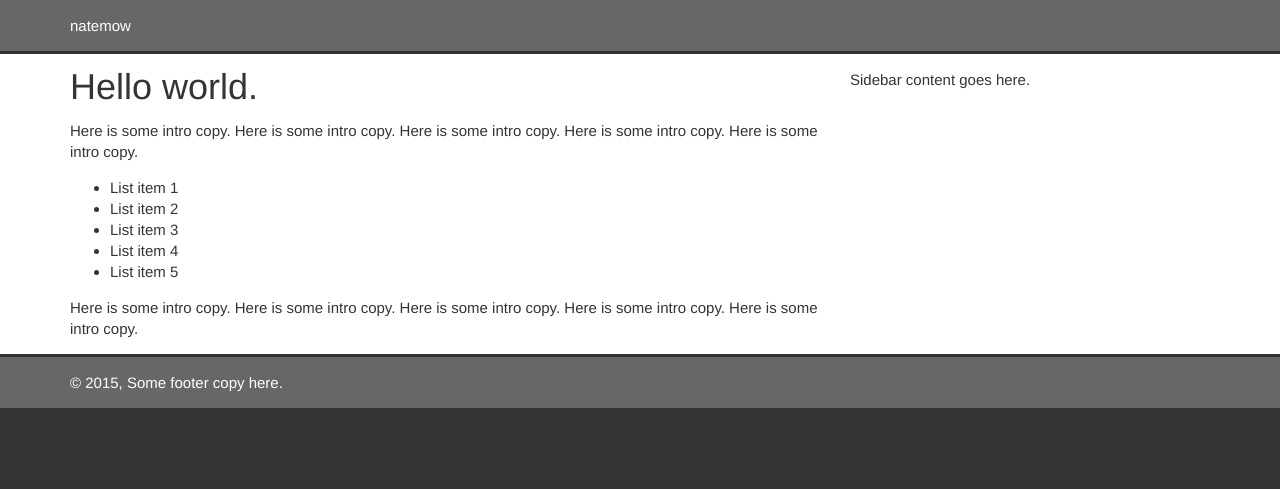
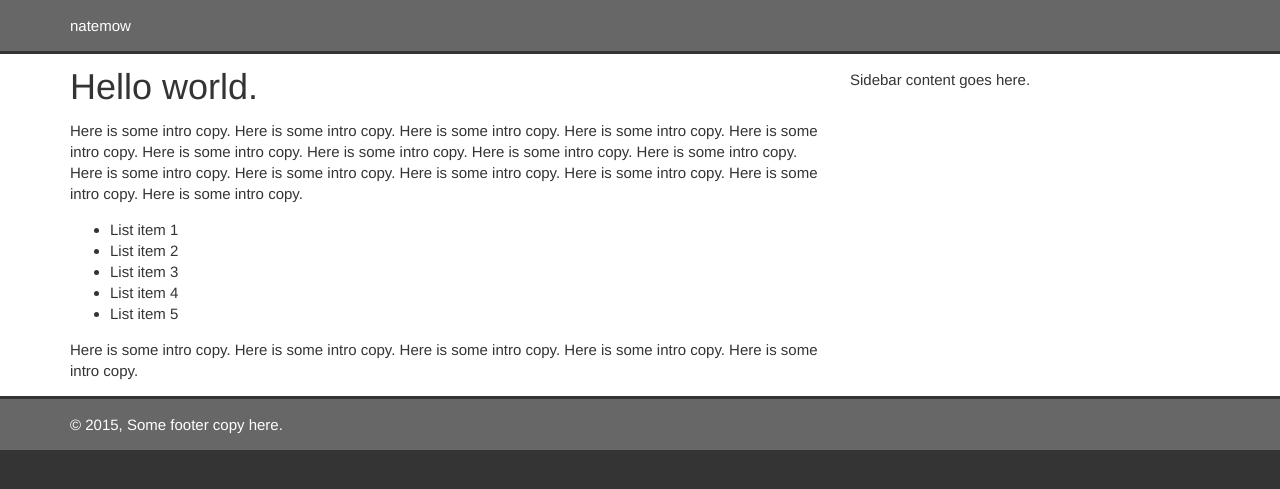
Before and after one commit to natemow/natemow.github.io, a Jekyll site: the page built from index.md, in a window 1280 px wide. Shown: the top 489 px of the page. Built offline with Jekyll 4.4.1, drawn with Linux system fonts in a browser that asks for light colours; nearby versions of some CDN libraries.

Commit message:
Some template updates.

```diff
--- a/index.md
+++ b/index.md
@@ -4,7 +4,7 @@ title: Hello world.
 
 
 
-Here is some intro copy. Here is some intro copy. Here is some intro copy. Here is some intro copy. Here is some intro copy.
+Here is some intro copy. Here is some intro copy. Here is some intro copy. Here is some intro copy. Here is some intro copy. Here is some intro copy. Here is some intro copy. Here is some intro copy. Here is some intro copy. Here is some intro copy. Here is some intro copy. Here is some intro copy. Here is some intro copy. Here is some intro copy. Here is some intro copy.
 
   * List item 1
   * List item 2
```
